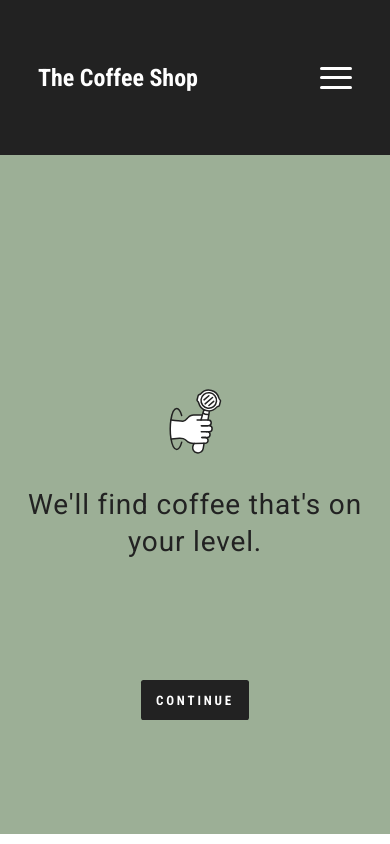
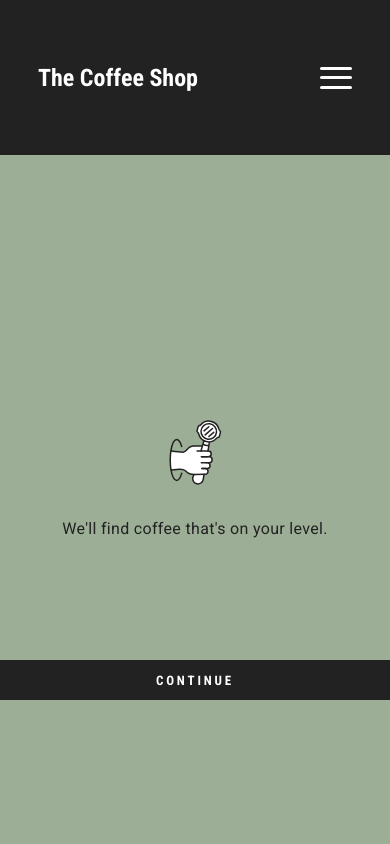
Before and after one commit to PedroNavHur/coffee-shop, a React (Create React App) app: page /#/ in a window 390 px wide. Built offline with nearby package versions, Linux system fonts and the light colour scheme.

Commit message:
Mobile Transition

```diff
--- a/src/components/Buttons.js
+++ b/src/components/Buttons.js
@@ -20,6 +20,11 @@ const ContinueButton = styled.button`
 
   &:hover {
     background-color: #333;
+  }
+
+  @media (max-width: 768px) {
+    width: 100%;
+    border-radius: 0;
   }
 `;
 
--- a/src/pages/Transition.js
+++ b/src/pages/Transition.js
@@ -14,6 +14,10 @@ const TransitionContainer = styled.div`
   width: 100%;
   background-color: ${colors.BronsonGreen};
   text-align: center;
+
+  @media (max-width: 768px) {
+    height: calc(100vh - 155px);
+  }
 `;
 
 const IconContainer = styled.div`
@@ -25,11 +29,15 @@ const Message = styled.div`
   font-family: 'Roboto', sans-serif;
   weight: 400;
   font-size: 28px;
-  line-height: 36.4px;
+  line-height: 1.4;
   text-align: center;
-  letter-spacing: 0.84px;
+  letter-spacing: 0.02em;
   color: ${colors.VerveBlack};
   margin-bottom: 120px;
+
+  @media (max-width: 768px) {
+    font-size: 16px;
+  }
 `;
 
 const Transition = () => {
```
